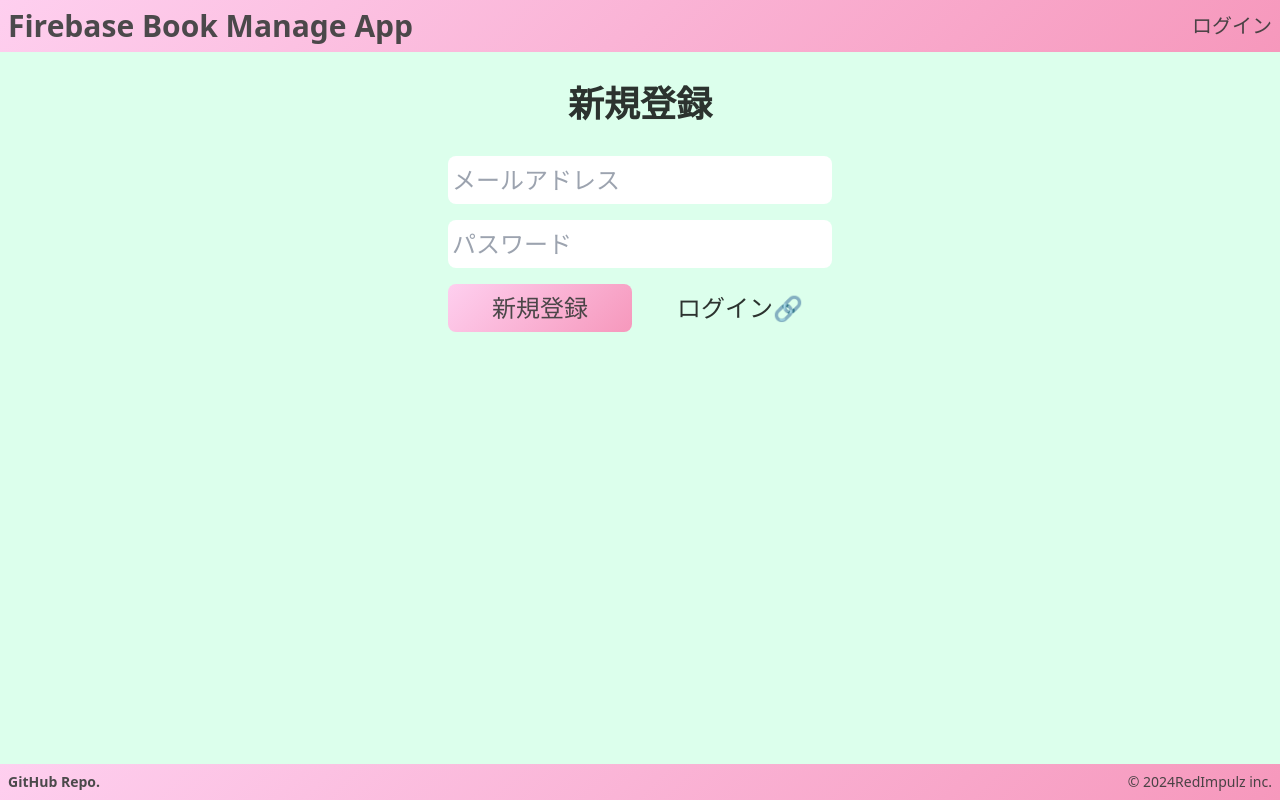
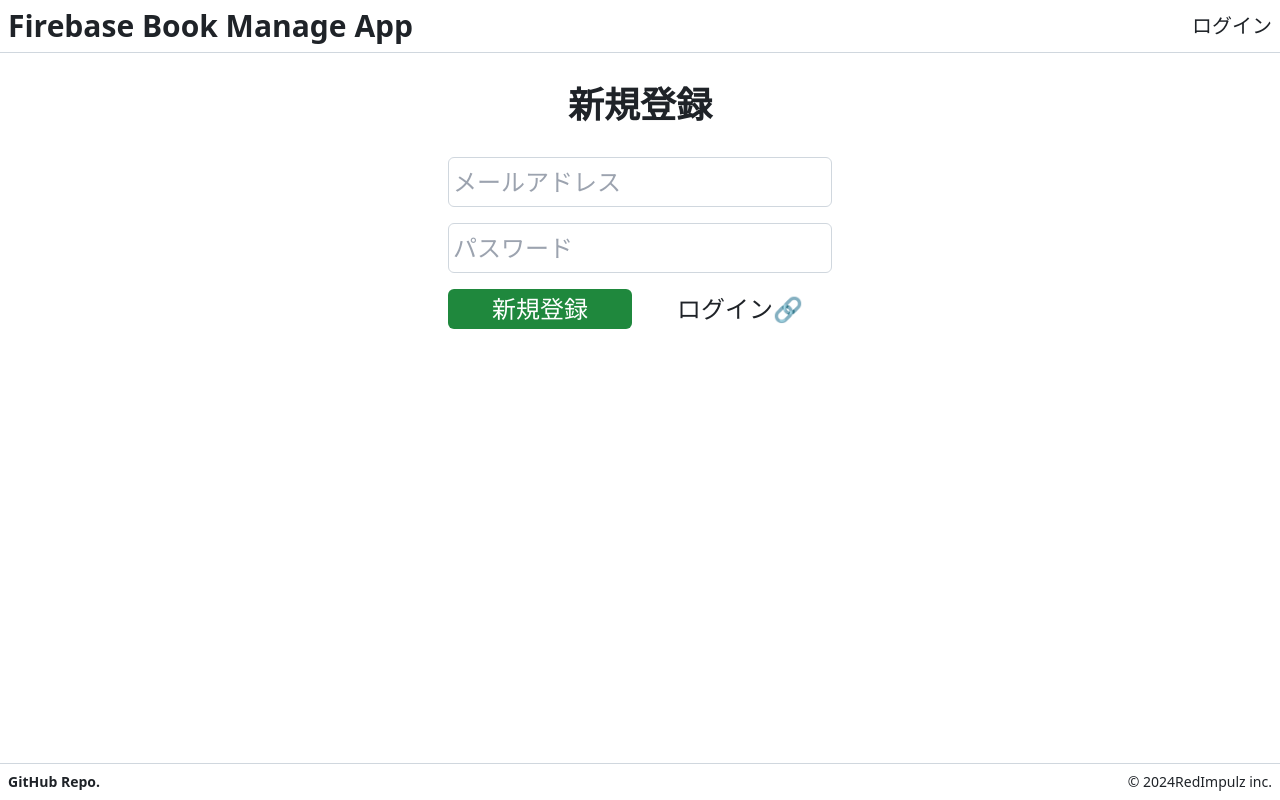
Before and after one commit to redimpulz/firebase-book-manage-app, a Next.js app: page /signup in a window 1280 px wide. Built offline with nearby package versions, Linux system fonts and the light colour scheme; no server answers.

Commit message:
デザインをgithubっぽく修正

```diff
--- a/app/globals.css
+++ b/app/globals.css
@@ -3,18 +3,21 @@
 @tailwind utilities;
 
 :root {
-  --foreground-rgb: 44, 51, 47;
-  --background-rgb: 220, 255, 236;
-  --accent-foreground-rgba: var(--foreground-rgb), 0.85;
-  --accent-background-image: linear-gradient(135deg, #fecfef 0%, #f698bc 100%);
+  --foreground-rgb: 31, 35,40;
+  --background-rgb: 255, 255, 255;
+  --border-rgb: 208, 215, 222;
+  --button-foreground-rgb: 255, 255, 255;
+  --button-background-rgb: 31, 136, 61;
+  --button-hover-background-rgb: 28, 129, 57;
 }
 
 @media (prefers-color-scheme: dark) {
   :root {
-    --foreground-rgb: 255, 255, 255;
-    --background-rgb: 0, 0, 0;
-    --accent-foreground-rgba: var(--foreground-rgb), 1;
-    --accent-background-image: linear-gradient(90deg, #667eea 0%, #764ba2 100%);
+    --foreground-rgb: 197, 209, 222;
+    --background-rgb: 34, 39, 46;
+    --border-rgb: 68, 76, 86;
+    --button-background-rgb: 52, 125, 57;
+    --button-hover-background-rgb: 59, 124, 64;
   }
 }
 
@@ -23,40 +26,48 @@ body {
   background: rgb(var(--background-rgb));
 }
 
-header,
+header {
+  border-bottom: 1px solid rgb(var(--border-rgb));
+}
 footer {
-  background-image: var(--accent-background-image);
-  color: rgba(var(--accent-foreground-rgba));
-
-  a {
-    background: transparent;
-  }
+  border-top: 1px solid rgb(var(--border-rgb));
 }
 
 input,
 textarea {
+  @apply rounded-md px-1;
+
+  border: 1px solid rgb(var(--border-rgb));
+
   @media (prefers-color-scheme: dark) {
-    background: rgb(var(--foreground-rgb));
-    color: rgb(var(--background-rgb));
+    background: rgb(var(--background-rgb));
+    color: rgb(var(--foreground-rgb));
   }
 }
 
 input[type='file'] {
-  background: transparent;
+  @apply bg-transparent px-0;
+
   color: rgb(var(--foreground-rgb));
+  border: none;
 }
 
 @layer components {
   .button-center {
-    @apply inline-block max-w-80 mx-auto p-2 sm:px-4 rounded-lg border-none;
+    @apply inline-block max-w-80 mx-auto py-1 px-2 sm:px-4 rounded-md border-none;
     @apply font-medium;
-    @apply cursor-pointer disabled:cursor-default hover:scale-105;
-    background-image: var(--accent-background-image);
-    color: rgba(var(--accent-foreground-rgba));
+    @apply cursor-pointer disabled:cursor-default;
+
+    background: rgb(var(--button-background-rgb));
+    color: rgb(var(--button-foreground-rgb));
+
+    &:hover {
+      background: rgb(var(--button-hover-background-rgb));
+    }
   }
 
   .button-back {
-    @apply text-base sm:text-lg hover:underline;
+    @apply text-base sm:text-lg hover:text-blue-500 hover:underline;
     &::after {
       content: '↩';
     }
@@ -64,7 +75,7 @@ input[type='file'] {
 
   .button-link {
     @apply text-center grid grid-flow-col place-content-center;
-    @apply hover:underline;
+    @apply hover:text-blue-500 hover:underline;
     &::after {
       content: '🔗';
     }
--- a/app/login/page.tsx
+++ b/app/login/page.tsx
@@ -35,7 +35,7 @@ export default function Login() {
       <h2 className="text-3xl sm:text-4xl font-bold my-6 sm:my-8">ログイン</h2>
       <form
         onSubmit={handleLogin}
-        className="grid grid-cols-2 gap-4 align-middle max-w-96 mx-auto text-2xl"
+        className="grid grid-cols-2 gap-4 max-w-96 mx-auto text-2xl"
       >
         {error && <div className="text-red text-base">{error}</div>}
         <input
@@ -45,7 +45,7 @@ export default function Login() {
           value={formValueEmail}
           onChange={e => setFormValueEmail(e.target.value)}
           required
-          className="col-span-2 rounded-lg ps-1 py-2"
+          className="col-span-2 py-2"
         />
 
         <input
@@ -56,7 +56,7 @@ export default function Login() {
           onChange={e => setFormValuePassword(e.target.value)}
           minLength={8}
           required
-          className="col-span-2 rounded-lg ps-1 py-2"
+          className="col-span-2 py-2"
         />
 
         <button type="submit" className="button-center w-full">
--- a/app/signup/page.tsx
+++ b/app/signup/page.tsx
@@ -37,7 +37,7 @@ export default function SignUp() {
       <h2 className="text-3xl sm:text-4xl font-bold my-6 sm:my-8">新規登録</h2>
       <form
         onSubmit={handleSignUp}
-        className="grid grid-cols-2 gap-4 align-middle max-w-96 mx-auto text-2xl"
+        className="grid grid-cols-2 gap-4 max-w-96 mx-auto text-2xl"
       >
         {error && <div className="text-red text-base">{error}</div>}
         <input
@@ -47,7 +47,7 @@ export default function SignUp() {
           value={formValueEmail}
           onChange={e => setFormValueEmail(e.target.value)}
           required
-          className="col-span-2 rounded-lg ps-1 py-2"
+          className="col-span-2 py-2"
         />
 
         <input
@@ -58,10 +58,10 @@ export default function SignUp() {
           onChange={e => setFormValuePassword(e.target.value)}
           minLength={8}
           required
-          className="col-span-2 rounded-lg ps-1 py-2"
+          className="col-span-2 py-2"
         />
 
-        <button type="submit" className="button-center w-full">
+        <button type="submit" className="w-full button-center">
           新規登録
         </button>
         <Link href="/login" className="w-full button-link">
--- a/components/BookForm.tsx
+++ b/components/BookForm.tsx
@@ -112,7 +112,7 @@ export default function BookForm(props: Readonly<Props>) {
           accept="image/*"
           capture="environment"
           onChange={handleImageSelect}
-          className="col-span-4 file:button-center file:py-0 file:sm:mx-1"
+          className="col-span-4 file:button-center file:py-0 file:sm:mr-1"
         />
 
         <label htmlFor="isbn" className="text-right">
@@ -123,7 +123,7 @@ export default function BookForm(props: Readonly<Props>) {
           type="text"
           value={formValueISBN}
           onChange={e => setISBN(e.target.value)}
-          className="col-span-4 rounded-lg ps-1"
+          className="col-span-4"
         />
 
         <label htmlFor="title" className="text-right">
@@ -135,7 +135,7 @@ export default function BookForm(props: Readonly<Props>) {
           value={formValueTitle}
           onChange={e => setTitle(e.target.value)}
           required
-          className="col-span-4 rounded-lg ps-1"
+          className="col-span-4"
         />
 
         <label htmlFor="memo" className="text-right">
@@ -145,7 +145,7 @@ export default function BookForm(props: Readonly<Props>) {
           id="memo"
           value={formValueMemo}
           onChange={e => setMemo(e.target.value)}
-          className="col-span-4 rounded-lg ps-1"
+          className="col-span-4"
         />
 
         <button
```
